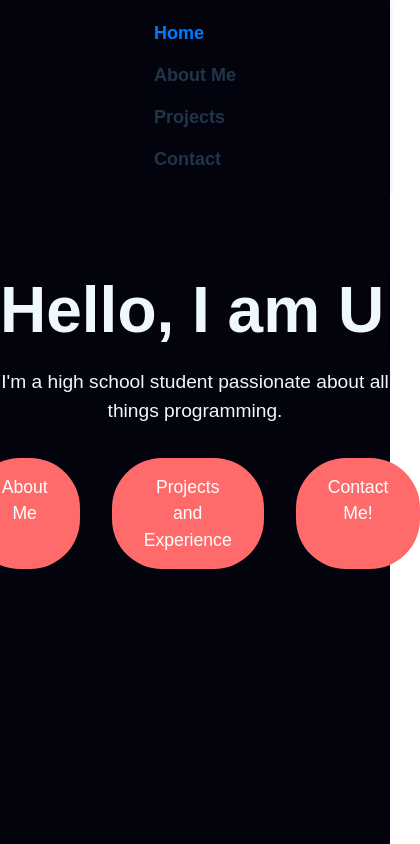
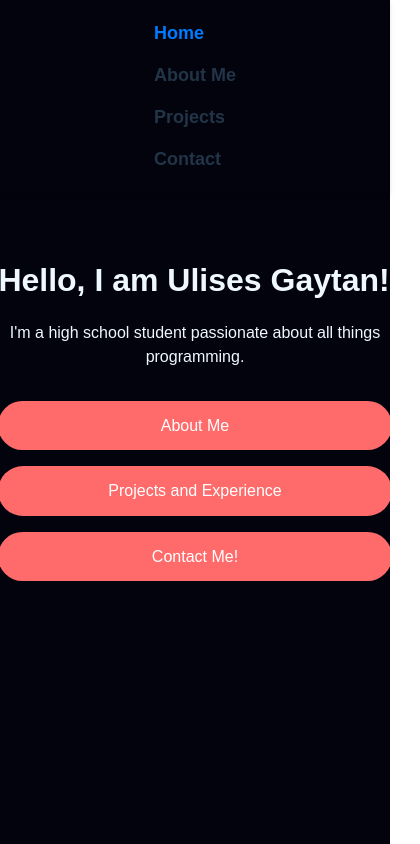
Before and after one commit to deltaflyer17/Portfolio, a React (Vite) app: page / in a window 390 px wide. Shown: the whole page, 420 px wide, since content can reach past the window. Built offline with nearby package versions, Linux system fonts and the light colour scheme.

Commit message:
ResponsiveV1

```diff
--- a/src/styles/App.css
+++ b/src/styles/App.css
@@ -1,19 +1,15 @@
-
 * {
   margin: 0;
   padding: 0;
   box-sizing: border-box;
 }
 
-
 html, body {
   height: 100%;
   width: 100%;
-  display: flex;
-  justify-content: center;
-  align-items: center;
   font-family: 'Arial', sans-serif;
   background-color: #f4f4f9;
+  overflow-x: hidden; /* Prevents horizontal scrolling on small screens */
 }
 
 .landing-page {
@@ -28,42 +24,19 @@ html, body {
 .hero {
   text-align: center;
   color: white;
-  max-width: 100%;
-  padding: 100px 0;
-}
-@keyframes fadeInUp {
-  0% {
-    opacity: 0;
-    transform: translateY(20px);
-  }
-  100% {
-    opacity: 1;
-    transform: translateY(0);
-  }
-}
-
-@keyframes typing {
-  from {
-    width: 0;
-  }
-  to {
-    width: 100%;
-  }
+  padding: 100px 20px;  /* Adjusted for smaller screens */
 }
 
 .hero h1 {
   animation: fadeInUp 1.5s ease-out;
   animation: typing 3s steps(30) 1s forwards, blink 0.75s step-end infinite;
-
   width: 0;
   white-space: nowrap;
   display: inline-block;
   overflow: hidden;
   border-right: 2px solid black;
-
   font-size: 4rem;
   margin-bottom: 1rem;
-  word-wrap: break-word;
   color: aliceblue;
 }
 
@@ -88,8 +61,53 @@ html, body {
   background-color: #ff4757;
 }
 
-.links{
+.links {
   display: flex;
   gap: 2rem;
   justify-content: center;
 }
+
+@keyframes fadeInUp {
+  0% {
+    opacity: 0;
+    transform: translateY(20px);
+  }
+  100% {
+    opacity: 1;
+    transform: translateY(0);
+  }
+}
+
+@keyframes typing {
+  from {
+    width: 0;
+  }
+  to {
+    width: 100%;
+  }
+}
+
+/* Media Query for Mobile Devices */
+@media (max-width: 768px) {
+  .hero h1 {
+    font-size: 2rem;  /* Reduced font size for mobile */
+  }
+
+  .hero p {
+    font-size: 1rem;
+  }
+
+  .cta-button {
+    padding: 0.8rem 1.5rem;  /* Smaller button padding */
+    font-size: 1rem;
+  }
+
+  .links {
+    flex-direction: column;  /* Stack links vertically on small screens */
+    gap: 1rem;
+  }
+
+  .landing-page {
+    padding: 20px;
+  }
+}
```
